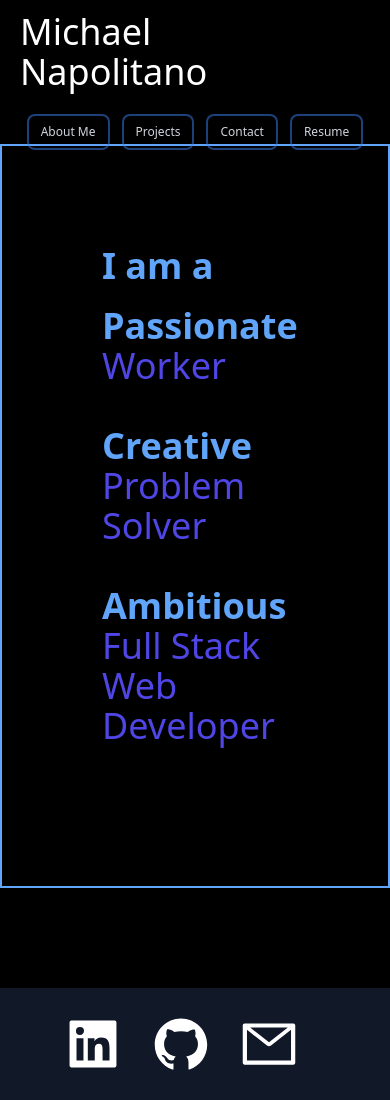
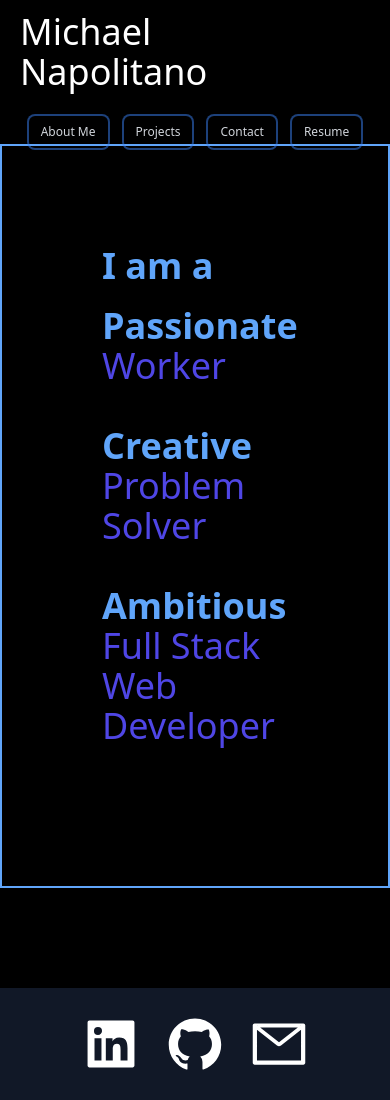
Before and after one commit to Napo-100/react-portfolio, a React (Create React App) app: page / in a window 390 px wide. Built offline with nearby package versions, Linux system fonts and the light colour scheme.

Commit message:
fixed centered on small screen size

```diff
--- a/src/components/Footer.js
+++ b/src/components/Footer.js
@@ -10,17 +10,17 @@ function Footer() {
         href="https://www.linkedin.com/in/michael-napolitano-0a5b1094/"
         target="_blank" rel="noreferrer"
       >
-        <div className="text-6xl hover:text-blue-400 pr-7">
+        <div className="text-6xl hover:text-blue-400 sm:pr-7">
           <AiFillLinkedin />
         </div>
       </a>
       <a href="https://github.com/Napo-100" target="_blank" rel="noreferrer">
-        <div className="text-6xl hover:text-black pr-7">
+        <div className="text-6xl hover:text-black pl-6 pr-6 sm:pl-0 sm:pr-7">
           <AiFillGithub />
         </div>
       </a>
       <a href="mailto:michaeljnapolitano@gmail.com" target="_blank" rel="noreferrer">
-        <div className="text-6xl hover:text-blue-800 pr-7">
+        <div className="text-6xl hover:text-blue-800 sm:pr-7">
           <AiOutlineMail />
         </div>
       </a>
```
